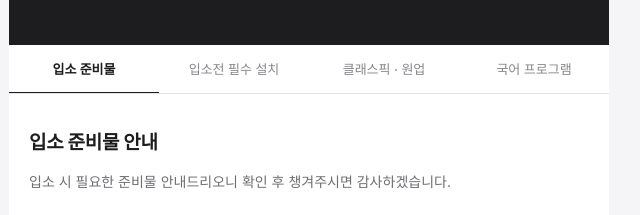
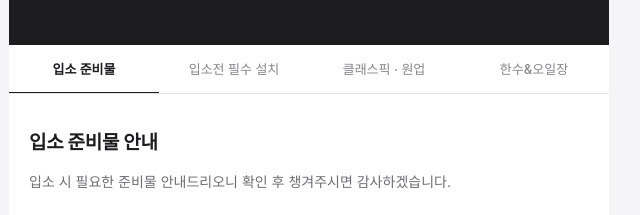
Before and after one commit to etoos247yp-byte/etoos247-info, a plain HTML site: page index.html in a window 1280 px wide. Shown: the part 149-364 px from the top of the page, 331-971 px from the left. Drawn offline with Linux system fonts and the light colour scheme.

Commit message:
Change 국어 프로그램 to 한수&오일장

```diff
--- a/index.html
+++ b/index.html
@@ -438,7 +438,7 @@
     <button class="tab on" data-i="0">입소 준비물</button>
     <button class="tab" data-i="1">입소전 필수 설치</button>
     <button class="tab" data-i="2">클래스픽 · 원업</button>
-    <button class="tab" data-i="3">국어 프로그램</button>
+    <button class="tab" data-i="3">한수&amp;오일장</button>
   </nav>
 
   <!-- 입소 준비물 -->
@@ -691,7 +691,7 @@
     </div>
   </div>
 
-  <!-- 국어 프로그램 -->
+  <!-- 한수&오일장 -->
   <div class="sec" id="s3">
     <h2>국어 집중 케어 프로그램</h2>
     <p class="lead">정규반 개강을 맞아 입시의 첫 관문이자 멘탈 싸움의 핵심인 국어 실력 강화 프로그램을 전 재원생 의무 시행으로 도입합니다.</p>
```
